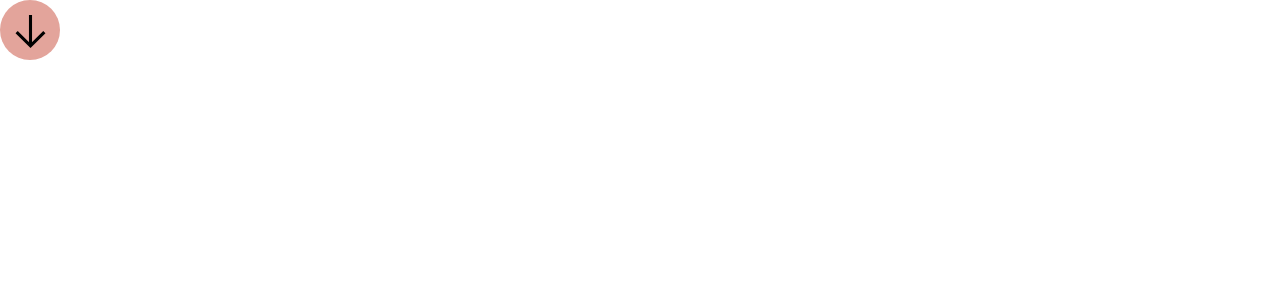
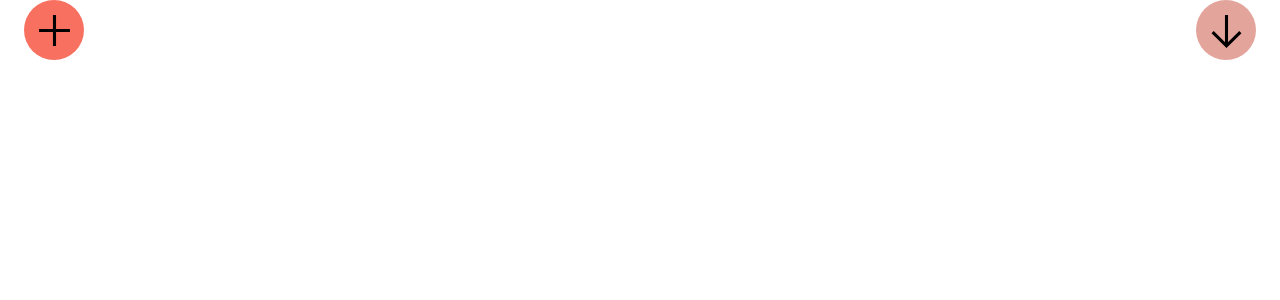
Before and after one commit to donsanty/PepeDog, a React app: page / in a window 1280 px wide. Shown: the top 300 px of the page. Built offline with nearby package versions, Linux system fonts and the light colour scheme.

Commit message:
contenedor de grupo de botones del gif agregado

```diff
--- /dev/null
+++ b/src/assets/styles/components/GrupoBotonesGif.styles.scss
@@ -0,0 +1,10 @@
+@import '../lib/utils/Medidas.scss';
+
+.grupoBotones__contenedor {
+  display: flex;
+  align-items: center;
+  justify-content: space-between;
+  width: 100%;
+  height: $medida-extra-larga;
+  padding-inline: $medida-extra-grnade;
+}
--- /dev/null
+++ b/src/components/grupoBotonesGif.component.jsx
@@ -0,0 +1,14 @@
+import React from 'react';
+import BotonGif from '../components/BotonGif.component';
+import '../assets/styles/components/GrupoBotonesGif.styles.scss';
+
+const GrupoBotonesGif = () => {
+  return (
+    <div className="grupoBotones__contenedor">
+      <BotonGif verMasIcono={true} btnDia={true} />
+      <BotonGif verMasIcono={false} btnDia={true} />
+    </div>
+  );
+};
+
+export default GrupoBotonesGif;
--- a/src/containers/Home.jsx
+++ b/src/containers/Home.jsx
@@ -1,7 +1,7 @@
 import React from 'react';
-import BotonGif from '../components/BotonGif.component';
+import GrupoBotonesGif from '../components/grupoBotonesGif.component';
 const Home = () => {
-  return <BotonGif verMasIcono={false} btnDia={true} />;
+  return <GrupoBotonesGif verMasIcono={false} btnDia={true} />;
 };
 
 export default Home;
```
